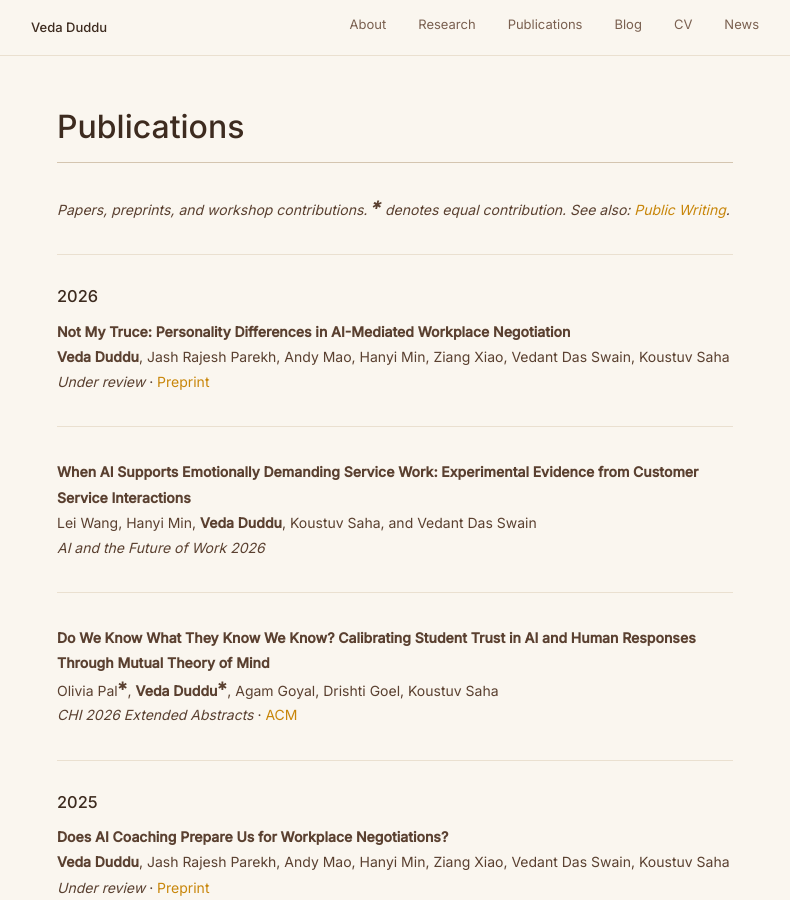
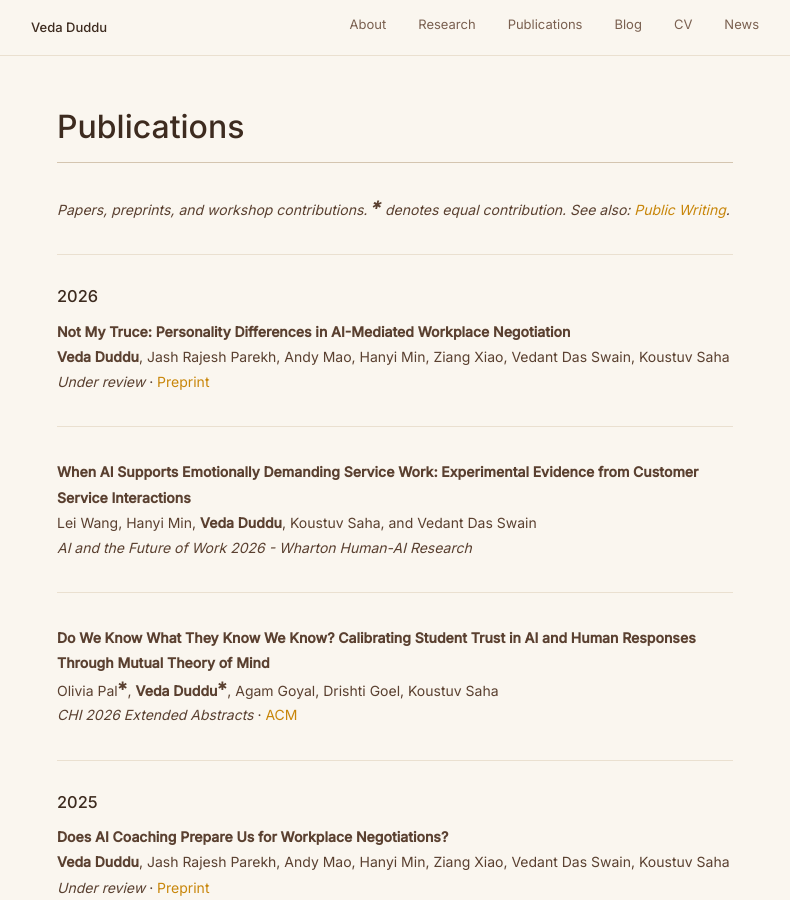
Before and after one commit to vedaduddu/vedaduddu.github.io, a Jekyll site: the page built from publications.md, in a window 1280 px wide and 900 px high. Shown: the whole window, without its empty margins (245-1035 px from the left). Built offline with Jekyll 4.4.1, drawn with Linux system fonts in a browser that asks for light colours; a style sheet for code colours, icons or effects is not loaded.

Commit message:
add Wharton Human-AI Research to customer service paper venue
Co-Authored-By: Claude Sonnet 4.6 <noreply@anthropic.com>

```diff
--- a/index.html
+++ b/index.html
@@ -93,7 +93,7 @@ title: Home
         <div class="pub-details">
           <p class="pub-title">When AI Supports Emotionally Demanding Service Work: Experimental Evidence from Customer Service Interactions</p>
           <p class="pub-authors">Lei Wang, Hanyi Min, <strong>Veda Duddu</strong>, Koustuv Saha, Vedant Das Swain</p>
-          <p class="pub-venue">AI and the Future of Work 2026</p>
+          <p class="pub-venue">AI and the Future of Work 2026 - Wharton Human-AI Research</p>
         </div>
       </div>
 
--- a/publications.md
+++ b/publications.md
@@ -17,7 +17,7 @@ title: Publications
 
 **When AI Supports Emotionally Demanding Service Work: Experimental Evidence from Customer Service Interactions**
 Lei Wang, Hanyi Min, **Veda Duddu**, Koustuv Saha, and Vedant Das Swain
-*AI and the Future of Work 2026*
+*AI and the Future of Work 2026 - Wharton Human-AI Research*
 
 ---
 
```
